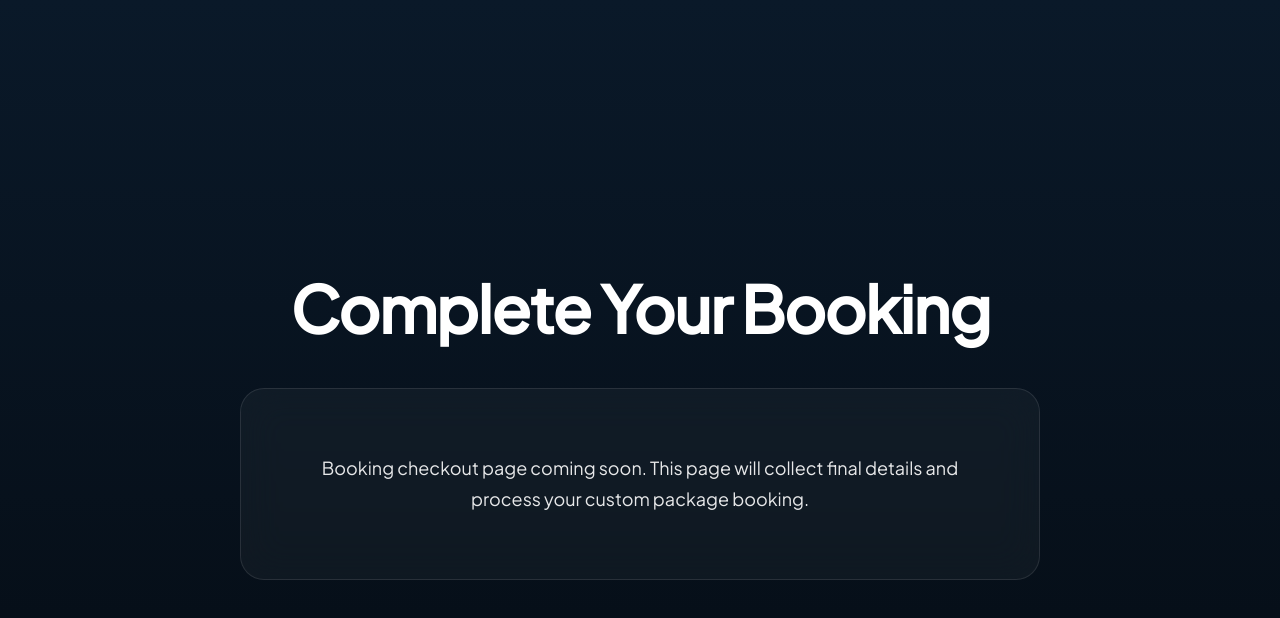
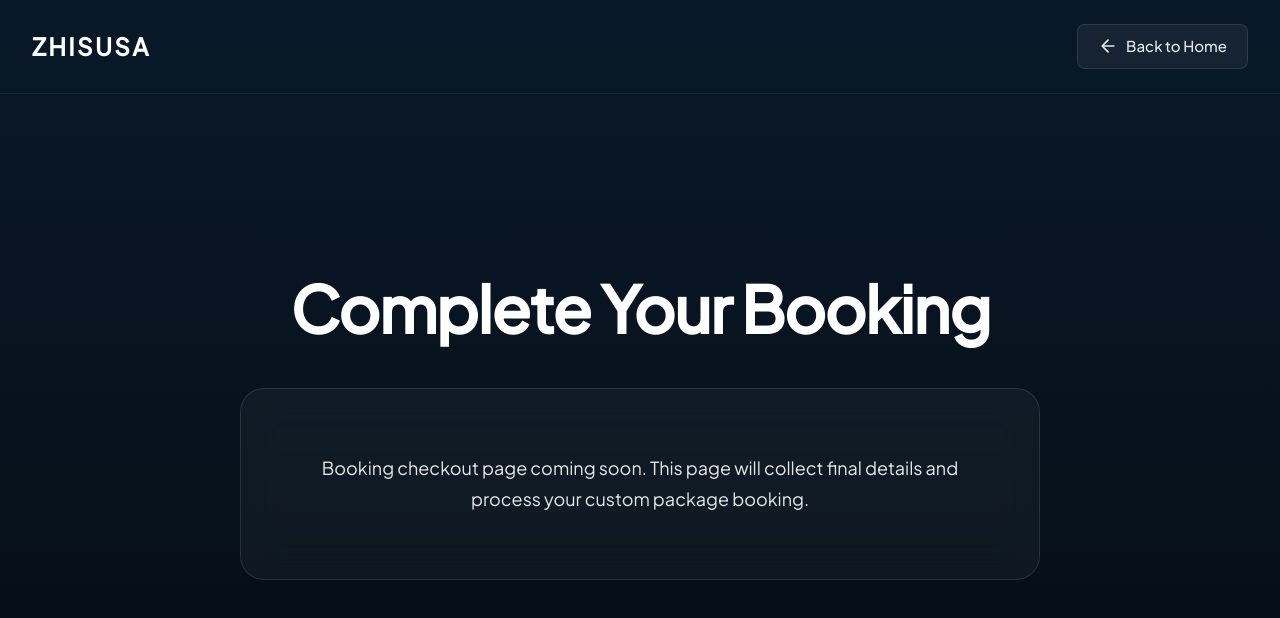
Before and after one commit to shibilmuhammad/zhisusa-3d, a Next.js app: page /packages/wizard/checkout in a window 1280 px wide. Shown: the top 618 px of the page. Built offline with nearby package versions, Linux system fonts and the light colour scheme.

Commit message:
first draft

```diff
--- a/app/packages/wizard/checkout/page.tsx
+++ b/app/packages/wizard/checkout/page.tsx
@@ -1,11 +1,13 @@
 "use client";
 
 import { motion } from "framer-motion";
+import { WizardHeader } from "@/components/wizard/WizardHeader";
 import styles from "./checkout.module.css";
 
 export default function WizardCheckoutPage() {
   return (
     <main className={styles.checkoutPage}>
+      <WizardHeader />
       <div className={styles.container}>
         <motion.h1
           className={styles.title}
--- a/app/packages/wizard/page.tsx
+++ b/app/packages/wizard/page.tsx
@@ -1,6 +1,7 @@
 "use client";
 
 import { useState } from "react";
+import { WizardHeader } from "@/components/wizard/WizardHeader";
 import { WizardHero } from "@/components/wizard/Hero";
 import { ProgressNav } from "@/components/wizard/ProgressNav";
 import { LiveSection } from "@/components/wizard/LiveSection";
@@ -40,6 +41,7 @@ export default function PackageWizardPage() {
 
   return (
     <main className={styles.wizardPage}>
+      <WizardHeader />
       <WizardHero />
       <ProgressNav />
       <LiveSection onContinue={handleLiveContinue} />
--- /dev/null
+++ b/src/components/wizard/WizardHeader.module.css
@@ -0,0 +1,82 @@
+.header {
+  position: fixed;
+  top: 0;
+  left: 0;
+  right: 0;
+  z-index: 100;
+  display: flex;
+  align-items: center;
+  justify-content: space-between;
+  padding: 24px 32px;
+  background: rgba(10, 25, 41, 0.85);
+  backdrop-filter: blur(20px);
+  -webkit-backdrop-filter: blur(20px);
+  border-bottom: 1px solid rgba(255, 255, 255, 0.05);
+}
+
+.logo {
+  font-size: 1.5rem;
+  font-weight: 700;
+  color: var(--text-primary);
+  text-decoration: none;
+  letter-spacing: 0.1em;
+  transition: color 0.3s ease;
+}
+
+.logo:hover {
+  color: var(--color-primary);
+}
+
+.backLink {
+  display: flex;
+  align-items: center;
+  gap: 8px;
+  color: var(--text-secondary);
+  text-decoration: none;
+  font-size: 0.9375rem;
+  font-weight: 500;
+  padding: 10px 20px;
+  border-radius: 8px;
+  transition: all 0.3s ease;
+  border: 1px solid rgba(255, 255, 255, 0.1);
+  background: rgba(255, 255, 255, 0.05);
+}
+
+.backLink:hover {
+  color: var(--text-primary);
+  background: rgba(255, 255, 255, 0.1);
+  border-color: rgba(255, 255, 255, 0.2);
+  transform: translateX(-2px);
+}
+
+.backLink svg {
+  transition: transform 0.3s ease;
+}
+
+.backLink:hover svg {
+  transform: translateX(-2px);
+}
+
+@media (max-width: 768px) {
+  .header {
+    padding: 20px 24px;
+  }
+
+  .logo {
+    font-size: 1.25rem;
+  }
+
+  .backLink {
+    padding: 8px 16px;
+    font-size: 0.875rem;
+  }
+
+  .backLink span {
+    display: none;
+  }
+
+  .backLink svg {
+    width: 18px;
+    height: 18px;
+  }
+}
--- /dev/null
+++ b/src/components/wizard/WizardHeader.tsx
@@ -0,0 +1,35 @@
+"use client";
+
+import Link from "next/link";
+import { motion } from "framer-motion";
+import styles from "./WizardHeader.module.css";
+
+export const WizardHeader = () => {
+  return (
+    <motion.header
+      className={styles.header}
+      initial={{ opacity: 0, y: -20 }}
+      animate={{ opacity: 1, y: 0 }}
+      transition={{ duration: 0.6 }}
+    >
+      <Link href="/" className={styles.logo}>
+        ZHISUSA
+      </Link>
+      <Link href="/" className={styles.backLink}>
+        <svg
+          width="20"
+          height="20"
+          viewBox="0 0 24 24"
+          fill="none"
+          stroke="currentColor"
+          strokeWidth="2"
+          strokeLinecap="round"
+          strokeLinejoin="round"
+        >
+          <path d="M19 12H5M12 19l-7-7 7-7" />
+        </svg>
+        <span>Back to Home</span>
+      </Link>
+    </motion.header>
+  );
+};
```
Also changed, not shown: src/components/ui/SceneOverlayStack.tsx (+8 -1 lines).
